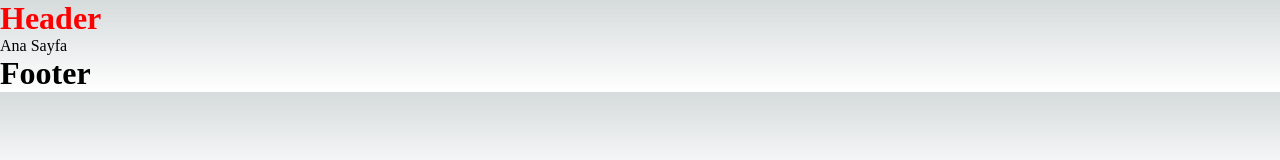
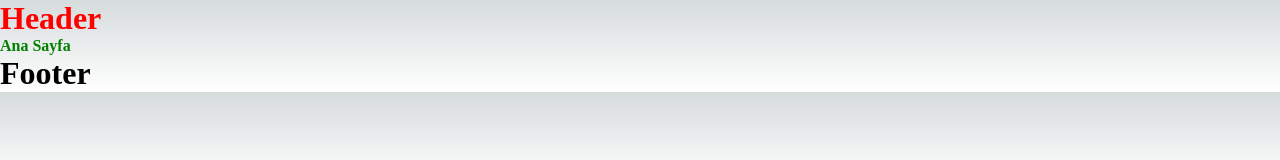
Before and after one commit to mehmetext/next-crash-course, a Next.js app: page / in a window 1280 px wide. Shown: the top 160 px of the page. Built offline with nearby package versions, Linux system fonts and the light colour scheme.

Commit message:
added jsx

```diff
--- a/pages/index.js
+++ b/pages/index.js
@@ -9,7 +9,12 @@ export default function Home() {
 				<meta name="viewport" content="width=device-width, initial-scale=1" />
 				<link rel="icon" href="/favicon.ico" />
 			</Head>
-			<div>Ana Sayfa</div>
+			<h4 className="title">Ana Sayfa</h4>
+			<style jsx>{`
+				.title {
+					color: green;
+				}
+			`}</style>
 		</>
 	);
 }
```
